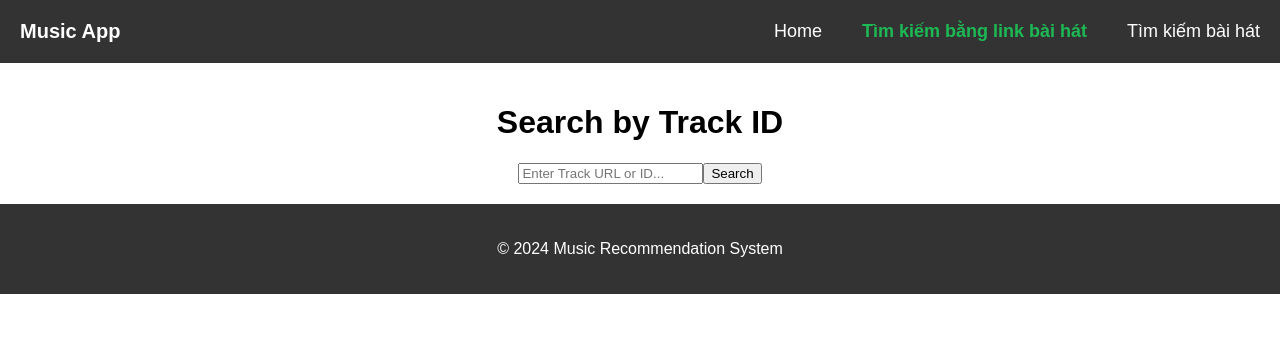
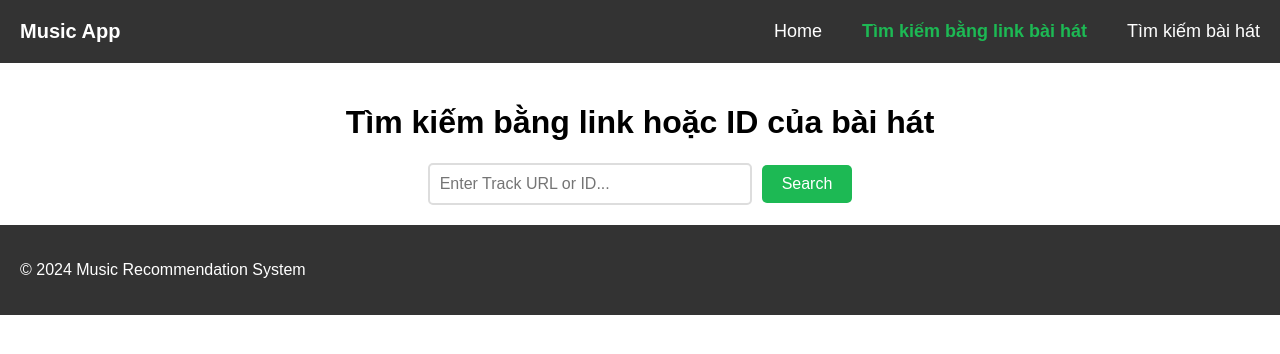
Before and after one commit to anbit192/spotify-rcm, a React (Create React App) app in the folder interface/my-app/: page /search in a window 1280 px wide. Shown: the top 354 px of the page. Built offline with nearby package versions, Linux system fonts and the light colour scheme; no server answers.

Commit message:
add some css

```diff
--- a/interface/my-app/package.json
+++ b/interface/my-app/package.json
@@ -11,6 +11,7 @@
     "react-dom": "^18.3.1",
     "react-router-dom": "^6.23.1",
     "react-scripts": "5.0.1",
+    "styled-components": "^6.1.11",
     "web-vitals": "^2.1.4"
   },
   "scripts": {
--- a/interface/my-app/src/components/Footer.css
+++ b/interface/my-app/src/components/Footer.css
@@ -1,6 +1,27 @@
 .footer {
-    background-color: #333;
-    color: white;
-    padding: 10px;
-    text-align: center;
-  }
+  background-color: #333;
+  color: #fff;
+  padding: 20px;
+  text-align: center;
+}
+
+.footer-content {
+  display: flex;
+  justify-content: space-between;
+  align-items: center;
+}
+
+.social-links {
+  display: flex;
+}
+
+.social-link {
+  color: #fff;
+  margin-right: 10px;
+  font-size: 20px;
+  text-decoration: none;
+}
+
+.social-link:hover {
+  color: #ff6600;
+}
--- a/interface/my-app/src/components/Footer.js
+++ b/interface/my-app/src/components/Footer.js
@@ -3,7 +3,20 @@ import './Footer.css';
 
 const Footer = () => (
   <footer className="footer">
-    <p>&copy; 2024 Music Recommendation System</p>
+    <div className="footer-content">
+      <p>&copy; 2024 Music Recommendation System</p>
+      <div className="social-links">
+        <a href="#" className="social-link">
+          <i className="fab fa-facebook-f"></i>
+        </a>
+        <a href="#" className="social-link">
+          <i className="fab fa-twitter"></i>
+        </a>
+        <a href="#" className="social-link">
+          <i className="fab fa-instagram"></i>
+        </a>
+      </div>
+    </div>
   </footer>
 );
 
--- a/interface/my-app/src/components/SearchBox.js
+++ b/interface/my-app/src/components/SearchBox.js
@@ -37,8 +37,123 @@
 // SearchBox.js
 // SearchBox.js
 
+// import React, { useState } from 'react';
+// import axios from 'axios';
+
+// const SearchBox = ({ onSearch }) => {
+//   const [inputValue, setInputValue] = useState('');
+
+//   const handleChange = (event) => {
+//     setInputValue(event.target.value);
+//   };
+
+//   const handleSubmit = async (event) => {
+//     event.preventDefault();
+//     try {
+//       const trackId = extractTrackId(inputValue);
+
+//       // Retrieve track details using the extracted track ID
+//       const trackDetails = await getTrackDetails(trackId);
+
+//       // Pass the track details data to the parent component
+//       onSearch(trackDetails);
+//     } catch (error) {
+//       console.error('Error retrieving track details:', error);
+//       alert('An error occurred while retrieving track details. Please try again.');
+//     }
+//   };
+
+//   // Function to extract the track ID from a Spotify URL or plain track ID
+//   const extractTrackId = (input) => {
+//     const regex = /(?:spotify:track:|https:\/\/open\.spotify\.com\/track\/|\/track\/)([a-zA-Z0-9]{22})/;
+//     const match = input.match(regex);
+//     return match ? match[1] : input;
+//   };
+
+//   // Function to retrieve track details from Spotify API
+//   const getTrackDetails = async (trackId) => {
+//     try {
+//       // Retrieve access token from local storage
+//       const accessToken = localStorage.getItem('accessToken');
+
+//       // If access token is not available, handle the error
+//       if (!accessToken) {
+//         throw new Error('Access token not found.');
+//       }
+
+//       // Configure Axios request headers with the access token
+//       const headers = {
+//         headers: {
+//           Authorization: `Bearer ${accessToken}`, // Include the access token in the Authorization header
+//         },
+//       };
+
+//       // Make a request to Spotify API to get track details
+//       const response = await axios.get(`https://api.spotify.com/v1/tracks/${trackId}`, headers);
+
+//       // Return the track details data
+//       return response.data;
+//     } catch (error) {
+//       console.error('Error getting track details:', error);
+//       throw error;
+//     }
+//   };
+
+//   return (
+//     <form onSubmit={handleSubmit}>
+//       <input
+//         type="text"
+//         placeholder="Enter Track URL or ID..."
+//         value={inputValue}
+//         onChange={handleChange}
+//       />
+//       <button type="submit">Search</button>
+//     </form>
+//   );
+// };
+
+// export default SearchBox;
+
 import React, { useState } from 'react';
 import axios from 'axios';
+import styled from 'styled-components';
+
+const Form = styled.form`
+  display: flex;
+  justify-content: center;
+  align-items: center;
+  margin-top: 20px;
+`;
+
+const Input = styled.input`
+  padding: 10px;
+  font-size: 16px;
+  border: 2px solid #ddd;
+  border-radius: 5px;
+  margin-right: 10px;
+  width: 300px;
+  transition: border-color 0.3s;
+
+  &:focus {
+    border-color: #1db954; /* Spotify green */
+    outline: none;
+  }
+`;
+
+const Button = styled.button`
+  padding: 10px 20px;
+  font-size: 16px;
+  color: white;
+  background-color: #1db954; /* Spotify green */
+  border: none;
+  border-radius: 5px;
+  cursor: pointer;
+  transition: background-color 0.3s;
+
+  &:hover {
+    background-color: #14833b; /* Darker Spotify green */
+  }
+`;
 
 const SearchBox = ({ onSearch }) => {
   const [inputValue, setInputValue] = useState('');
@@ -100,15 +215,15 @@ const SearchBox = ({ onSearch }) => {
   };
 
   return (
-    <form onSubmit={handleSubmit}>
-      <input
+    <Form onSubmit={handleSubmit}>
+      <Input
         type="text"
         placeholder="Enter Track URL or ID..."
         value={inputValue}
         onChange={handleChange}
       />
-      <button type="submit">Search</button>
-    </form>
+      <Button type="submit">Search</Button>
+    </Form>
   );
 };
 
--- a/interface/my-app/src/components/SearchBoxRealTime.js
+++ b/interface/my-app/src/components/SearchBoxRealTime.js
@@ -1,4 +1,57 @@
+// import React, { useState, useEffect } from 'react';
+
+// const SearchBoxRealTime = ({ onSearch }) => {
+//   const [searchTerm, setSearchTerm] = useState('');
+
+//   useEffect(() => {
+//     const delayDebounceFn = setTimeout(() => {
+//       onSearch(searchTerm);
+//     }, 300); // Add a delay to reduce the number of API calls
+
+//     return () => clearTimeout(delayDebounceFn);
+//   }, [searchTerm, onSearch]);
+
+//   const handleChange = (event) => {
+//     setSearchTerm(event.target.value);
+//   };
+
+//   return (
+//     <div>
+//       <input
+//         type="text"
+//         placeholder="Search for a song..."
+//         value={searchTerm}
+//         onChange={handleChange}
+//       />
+//     </div>
+//   );
+// };
+
+// export default SearchBoxRealTime;
+
 import React, { useState, useEffect } from 'react';
+import styled from 'styled-components';
+
+const Container = styled.div`
+  display: flex;
+  justify-content: center;
+  align-items: center;
+  margin-top: 20px;
+`;
+
+const Input = styled.input`
+  padding: 10px;
+  font-size: 16px;
+  border: 2px solid #ddd;
+  border-radius: 5px;
+  width: 300px;
+  transition: border-color 0.3s;
+
+  &:focus {
+    border-color: #1db954; /* Spotify green */
+    outline: none;
+  }
+`;
 
 const SearchBoxRealTime = ({ onSearch }) => {
   const [searchTerm, setSearchTerm] = useState('');
@@ -16,14 +69,14 @@ const SearchBoxRealTime = ({ onSearch }) => {
   };
 
   return (
-    <div>
-      <input
+    <Container>
+      <Input
         type="text"
         placeholder="Search for a song..."
         value={searchTerm}
         onChange={handleChange}
       />
-    </div>
+    </Container>
   );
 };
 
--- /dev/null
+++ b/interface/my-app/src/pages/HomePage.css
@@ -0,0 +1,23 @@
+.home-page {
+    background-color: #f0f0f0; /* Light gray background */
+    padding: 20px;
+  }
+
+  .home-page-title {
+    color: #333; /* Dark gray text */
+    font-size: 28px;
+    margin-bottom: 20px;
+  }
+
+  .member-list {
+    background-color: #fff; /* White background for member list */
+    border-radius: 8px;
+    padding: 20px;
+    box-shadow: 0px 0px 10px rgba(0, 0, 0, 0.1); /* Shadow effect */
+  }
+
+  .member-name {
+    color: #555; /* Darker gray text for member names */
+    font-size: 24px;
+    margin-bottom: 10px;
+  }
--- a/interface/my-app/src/pages/HomePage.js
+++ b/interface/my-app/src/pages/HomePage.js
@@ -1,13 +1,16 @@
 import React from 'react';
+import './HomePage.css'; // Import your CSS file for styling
 import SongList from '../components/SongList';
 
 const HomePage = () => (
   <div className="home-page">
-    <h1>Thành viên nhóm</h1>
-    <h2>  Bùi Nguyên Phong</h2>
-    <h2>  Nguyễn Minh An</h2>
-    <h2>  Nguyễn Văn Thắng</h2>
-    <h2>  Nguyễn Ngọc Anh</h2>
+    <h1 className="home-page-title">Thành viên nhóm</h1>
+    <div className="member-list">
+      <h2 className="member-name">Bùi Nguyên Phong</h2>
+      <h2 className="member-name">Nguyễn Minh An</h2>
+      <h2 className="member-name">Nguyễn Văn Thắng</h2>
+      <h2 className="member-name">Nguyễn Ngọc Anh</h2>
+    </div>
   </div>
 );
 
--- a/interface/my-app/src/pages/SearchByNamePage.js
+++ b/interface/my-app/src/pages/SearchByNamePage.js
@@ -148,7 +148,7 @@ const SearchByNamePage = () => {
 
   return (
     <div className="search-by-name-page">
-      <h1>Search by Song Name</h1>
+      <h1>Tìm kiếm bằng tên bài hát</h1>
       <SearchBoxRealTime onSearch={handleSearch} />
       <ul>
         {searchResults.map((track) => (
--- a/interface/my-app/src/pages/SearchPage.js
+++ b/interface/my-app/src/pages/SearchPage.js
@@ -24,7 +24,7 @@ const SearchPage = () => {
 
   return (
     <div className="search-page">
-      <h1>Search by Track ID</h1>
+      <h1>Tìm kiếm bằng link hoặc ID của bài hát</h1>
       <SearchBox onSearch={handleSearch} />
       {trackDetails && (
         <div className="track-details">
```
Also changed, not shown: 1 other file (tests, documents, lock files or other folders).
